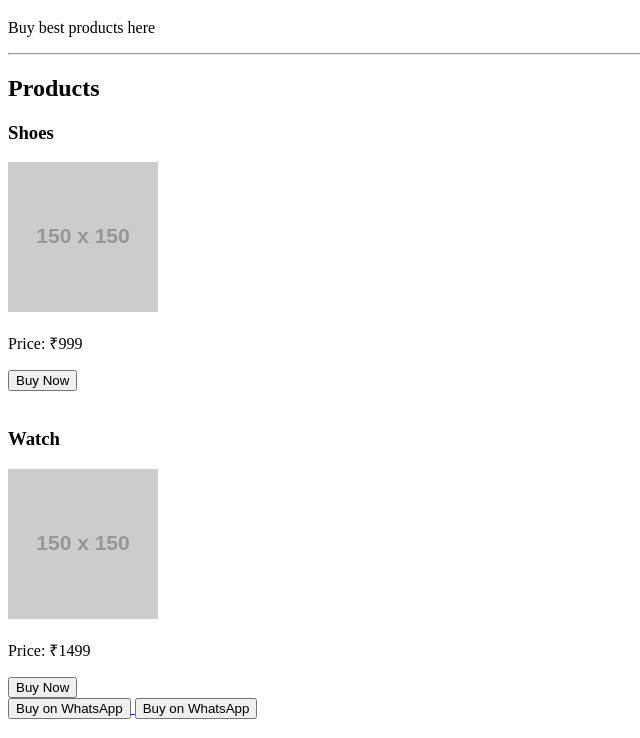
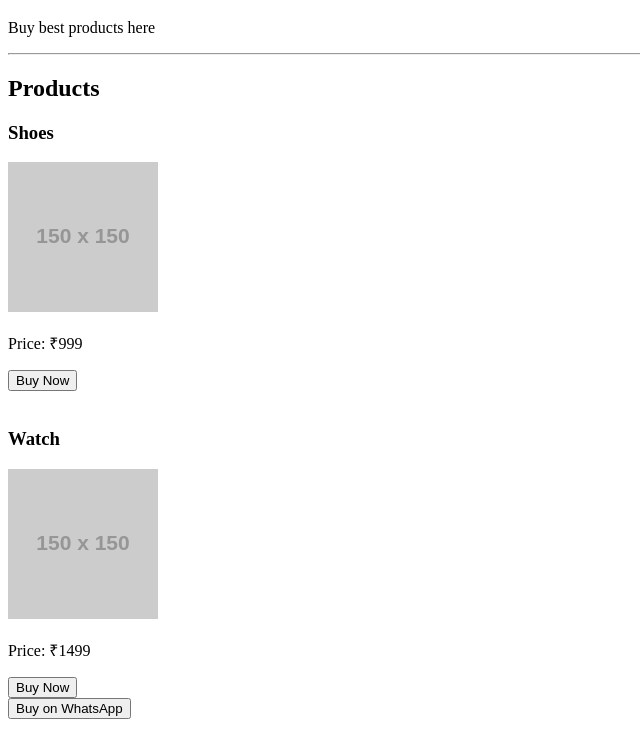
Before and after one commit to mrrahil141320-crypto/Nova-mart, a plain HTML site: page index.html in a window 1280 px wide. Shown: the part 62-800 px from the top of the page, without its empty margins (0-640 px from the left). Drawn offline with Linux system fonts and the light colour scheme; placeholder pictures from the web are drawn by us.

Commit message:
Remove duplicate WhatsApp button from index.html
Removed duplicate WhatsApp button link.

```diff
--- a/index.html
+++ b/index.html
@@ -32,7 +32,3 @@
 </html>
 <a href="https://wa.me/916005303993?text=I want to buy Shoes" target="_blank">
   <button>Buy on WhatsApp</button>
-</a>
-<a href="https://wa.me/919XXXXXXXXX?text=I want to buy this product. My Name: ___, Phone: ___, Address: ___" target="_blank">
-  <button>Buy on WhatsApp</button>
-</a>
```
